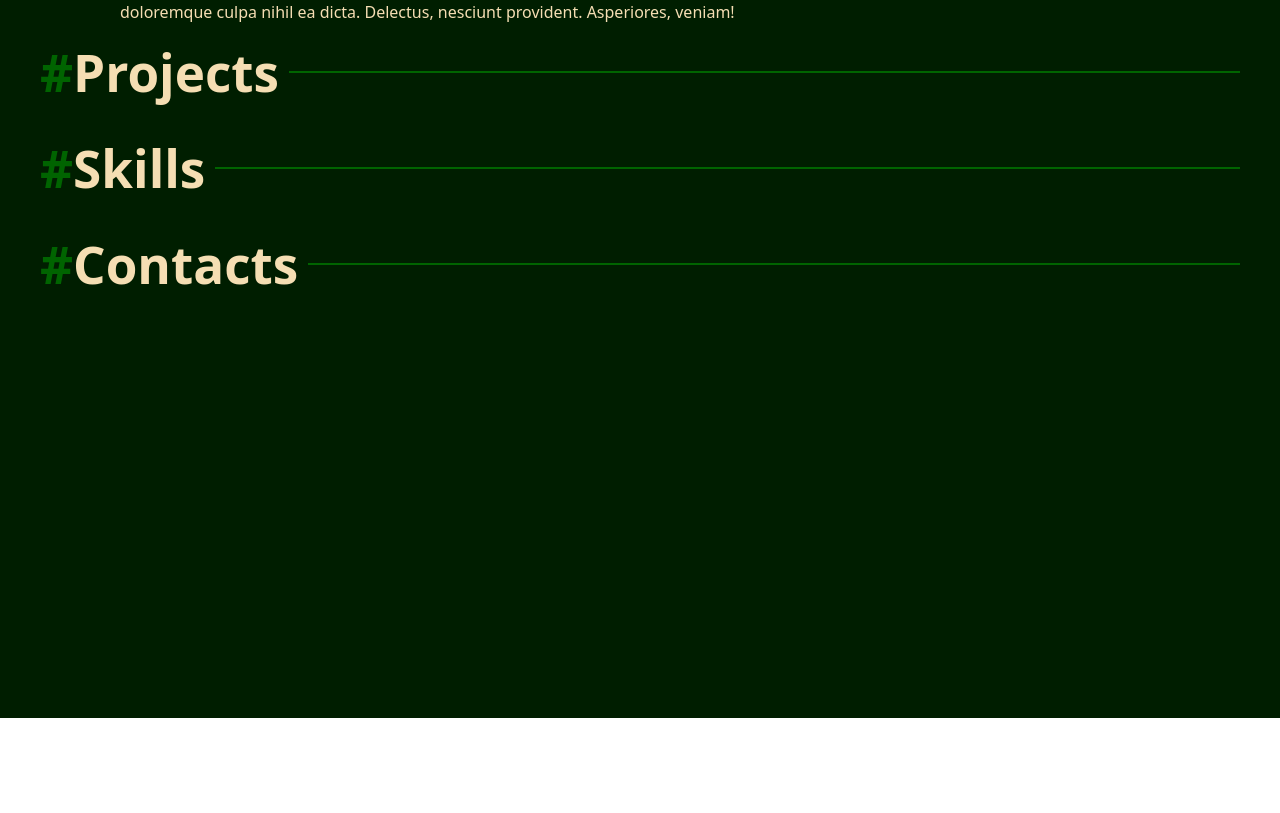
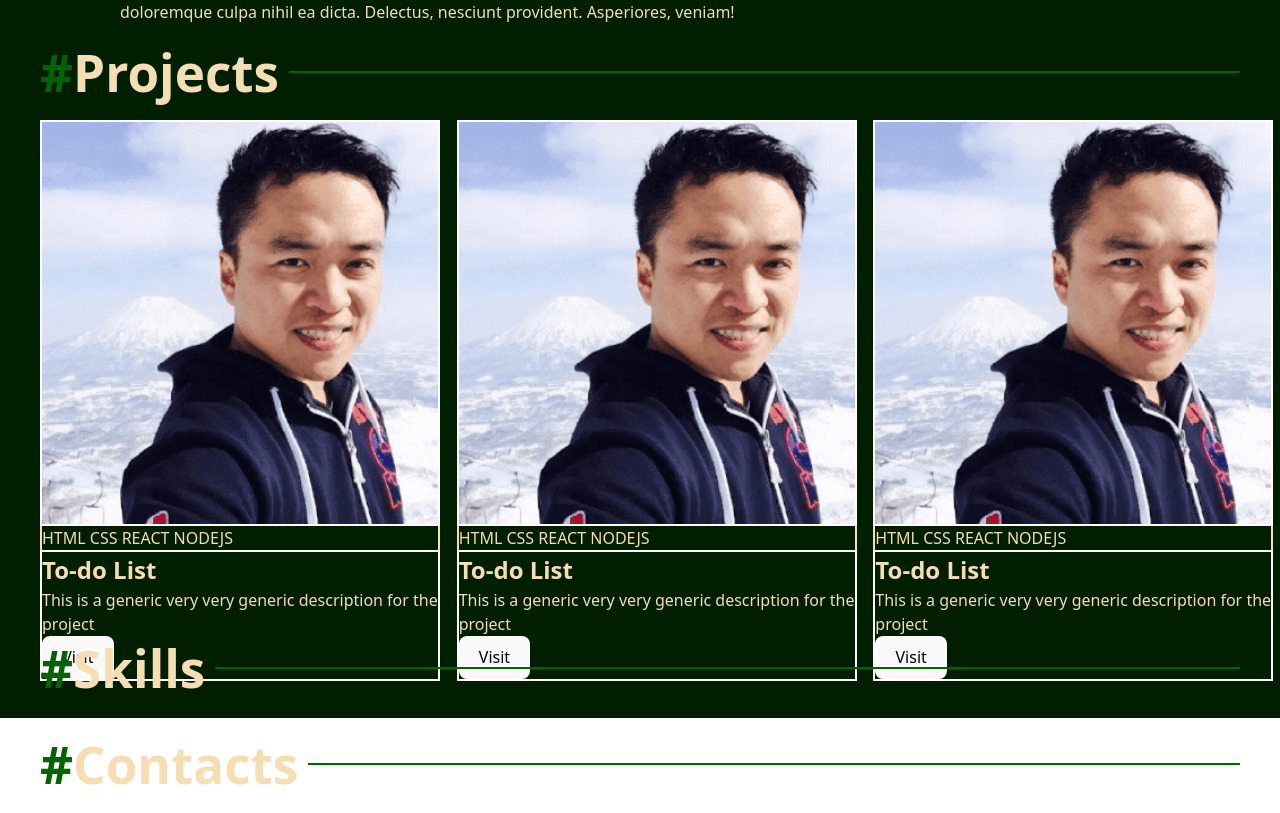
Before and after one commit to abdiel-codes/homepage, a React (Vite) app: page / in a window 1280 px wide. Shown: the part 562-1375 px from the top of the page. Before the commit the page ends 1280 px from the top, so only its background shows below. Built offline with nearby package versions, Linux system fonts and the light colour scheme.

Commit message:
Finished cards correctly

```diff
--- a/src/App.jsx
+++ b/src/App.jsx
@@ -4,6 +4,7 @@ import Nav from "./components/Nav";
 import Header from "./components/Header";
 import Title from './components/Title';
 import About from './components/About';
+import Projects from './components/Projects';
 
 function App() {
   return(
@@ -18,6 +19,7 @@ function App() {
         symbol = "#"
         text = "Projects"
        />
+       <Projects />
        <Title
         symbol = "#"
         text = "Skills"
--- /dev/null
+++ b/src/components/Card.jsx
@@ -0,0 +1,24 @@
+import "../stylesheets/Card.css";
+
+function Card(props) {
+    return (
+        <div className="card-container">
+            <div className="image-container">
+               <img src={props.photo} alt={props.alt} />
+
+            </div>
+
+            <div className="tech-container">
+                {props.tech}
+            </div>
+
+            <div className="description-container">
+                <h2>{props.projectN}</h2>
+                <p>{props.projectD}</p>
+                <button>Visit</button>
+            </div>
+        </div>
+    );
+}
+
+export default Card;
--- /dev/null
+++ b/src/components/Projects.jsx
@@ -0,0 +1,36 @@
+import "../stylesheets/Projects.css";
+import Card from "./Card";
+import photo1 from "../assets/shawn.png";
+
+function Projects() {
+    return (
+        <div className="project-container">
+            <Card
+                photo={photo1}
+                alt = "shawn photo"
+                tech = "HTML CSS REACT NODEJS"
+                projectN = "To-do List"
+                projectD = "This is a generic very very generic description for the project"
+            />
+
+            <Card
+                photo={photo1}
+                alt = "shawn photo"
+                tech = "HTML CSS REACT NODEJS"
+                projectN = "To-do List"
+                projectD = "This is a generic very very generic description for the project"
+            />
+
+            <Card
+                photo={photo1}
+                alt = "shawn photo"
+                tech = "HTML CSS REACT NODEJS"
+                projectN = "To-do List"
+                projectD = "This is a generic very very generic description for the project"
+            />
+
+        </div>
+    );
+}
+
+export default Projects;
--- /dev/null
+++ b/src/stylesheets/Card.css
@@ -0,0 +1,36 @@
+.card-container {
+    display: flex;
+    flex-direction: column;
+    color: wheat;
+    max-width: 400px;
+    max-height: 500px;
+}
+
+.image-container {
+    flex: 1;
+    width: 100%;
+    height: 100%;
+    border: 2px solid white;
+}
+
+.image-container img {
+    flex: 1;
+    width: 100%;
+    height: 100%;
+}
+
+.tech-container {
+    flex: 1;
+    max-width: 100%;
+    max-height: 100%;
+    border-left: 2px solid wheat;
+    border-right: 2px solid wheat;
+}
+
+.description-container {
+    flex: 1;
+    max-width: 100%;
+    max-height: 100%;
+    border: 2px solid white;
+
+}
--- /dev/null
+++ b/src/stylesheets/Projects.css
@@ -0,0 +1,6 @@
+.project-container {
+    display: grid;
+    grid-template-columns: repeat(3, 1fr);
+    gap: 10px;
+    margin-left: 40px;
+}
```
